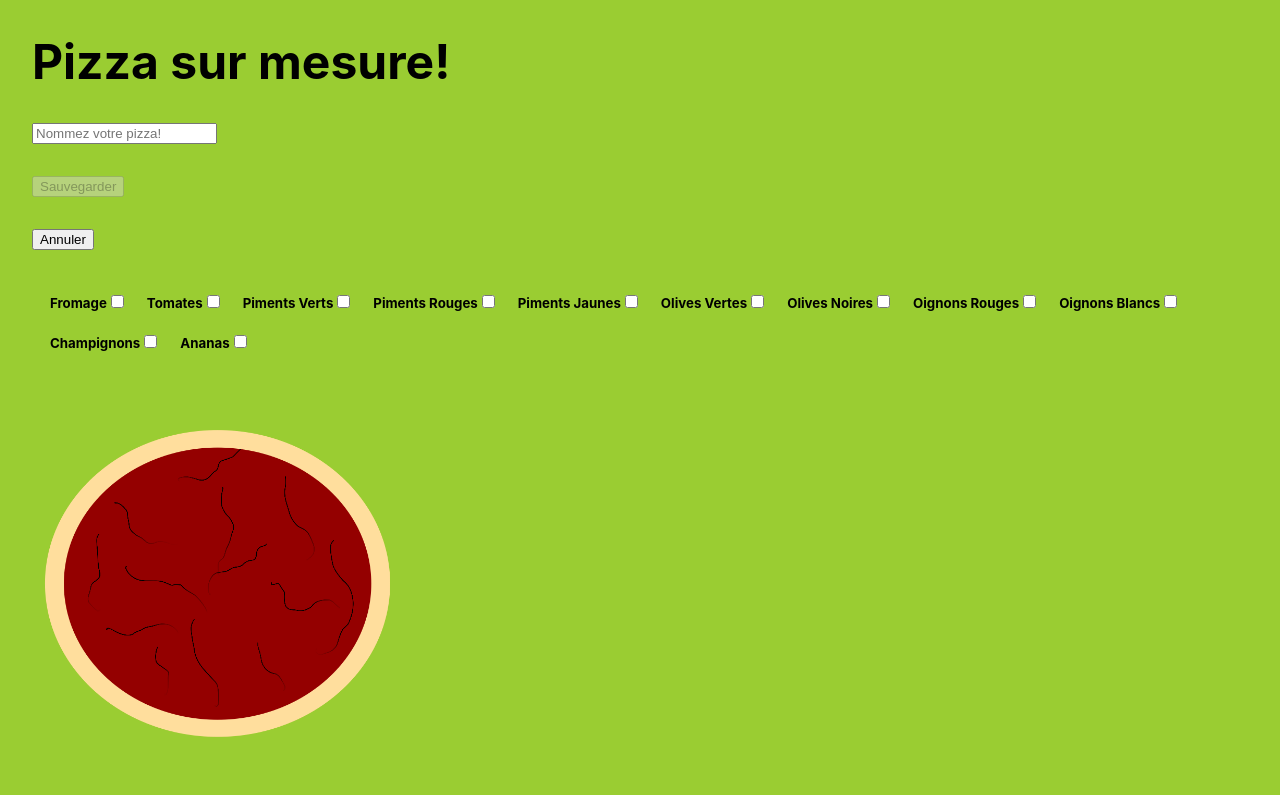
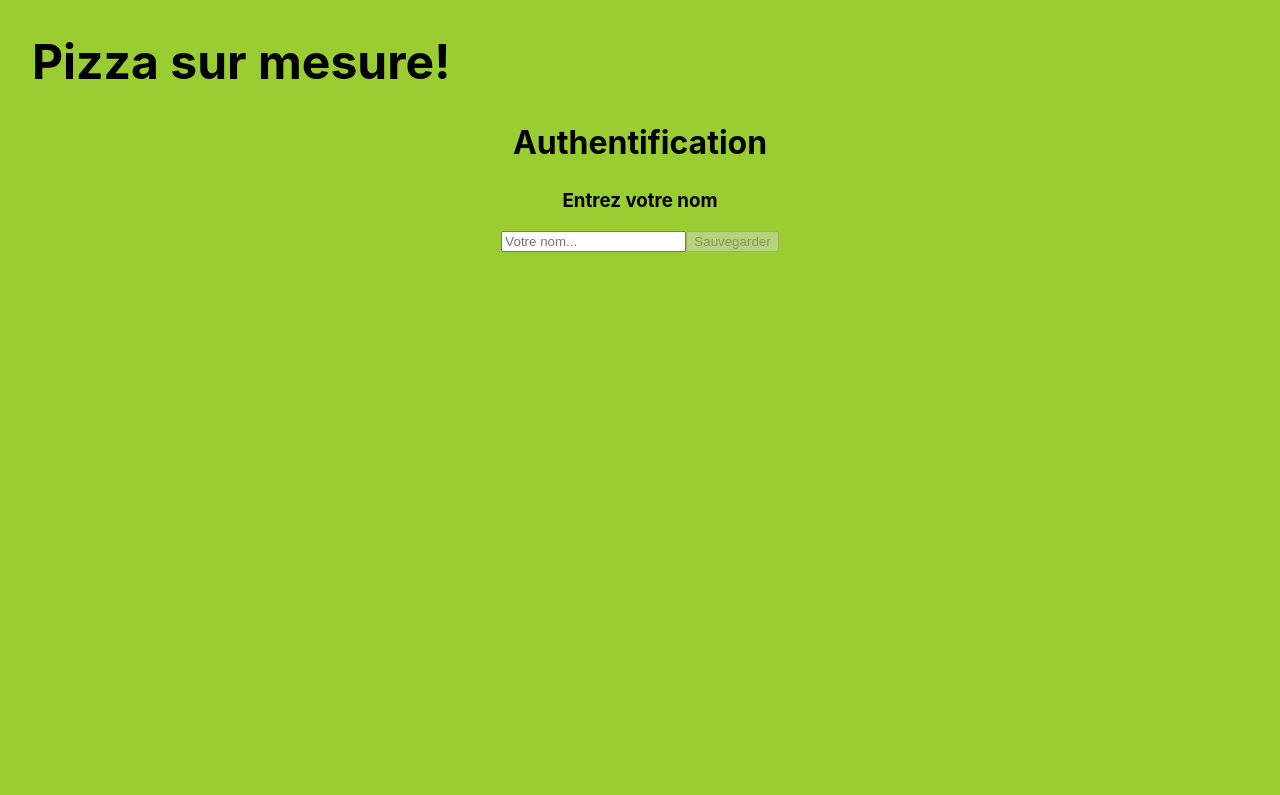
Before and after one commit to tdufresne99/Application-commande-pizza, a React (Create React App) app: page / in a window 1280 px wide. Shown: the top 795 px of the page. Built offline with nearby package versions, Linux system fonts and the light colour scheme.

Commit message:
Ajout du Login

```diff
--- a/package.json
+++ b/package.json
@@ -8,6 +8,7 @@
     "@testing-library/user-event": "^13.5.0",
     "react": "^18.2.0",
     "react-dom": "^18.2.0",
+    "react-router-dom": "^6.4.1",
     "react-scripts": "5.0.1",
     "web-vitals": "^2.1.4"
   },
--- a/src/App.js
+++ b/src/App.js
@@ -1,19 +1,37 @@
 import './App.css';
-import logo from './logo.svg';
-import {useState} from 'react';
 import Titre from './components/Titre/Titre';
-import PizzaPersoEdit from './components/PizzaPersoEdit/PizzaPersoEdit';
+import Login from './components/Login/Login';
 import LesPizzasSaved from './components/LesPizzasSaved/LesPizzasSaved';
+import { RouterProvider, createBrowserRouter, Navigate } from 'react-router-dom';
+import { useState } from 'react';
 
 function App() {
 
+  const saveUserName = (nomUser) => {
+    setUserName(nomUser);
+  };
 
+  const [userName, setUserName] = useState('');
+
+  const routes = userName!=='' ? [
+    {
+        path:'/',
+        element: <div className="App">
+                    <Titre/>
+                    <LesPizzasSaved/>
+                  </div>,
+    },
+  ] : [
+    {
+        path: '/',
+        element:  <div className="App">
+                    <Login saveUser={(nomUser) => saveUserName(nomUser)}/>
+                  </div>,
+    }
+  ];
 
   return (
-    <div className="App">
-      <Titre/>
-      <LesPizzasSaved/>
-    </div>
+    <RouterProvider router={createBrowserRouter(routes)}/>
   );
 }
 
--- /dev/null
+++ b/src/components/Login/Login.js
@@ -0,0 +1,24 @@
+import { useState } from "react";
+
+
+const Login = ({saveUser}) => {
+
+    const [nomUser, setNomUser] = useState('')
+
+    const peutSave = () => {
+        const peutSave = (nomUser === '');
+        return peutSave;
+    };
+
+    return (
+        <>
+            <h1 className="titre">Pizza sur mesure!</h1>
+            <h2>Authentification</h2>
+            <h3>Entrez votre nom</h3>
+            <input className='inputLogin' type="text" value={nomUser} onChange={(e) => setNomUser(e.target.value)} placeholder="Votre nom..."/>
+            <button className='saveLoginBtn' disabled={peutSave()} onClick={() => saveUser(nomUser)}>Sauvegarder</button>
+        </>
+    );
+};
+
+export default Login;
```
Also changed, not shown: 1 other file (tests, documents, lock files or other folders).
